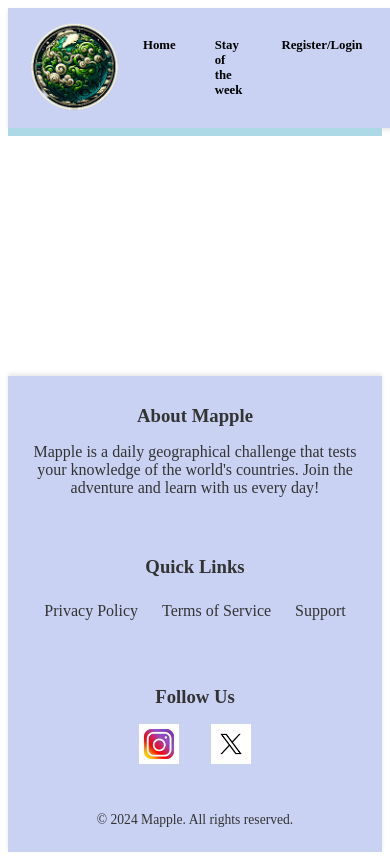
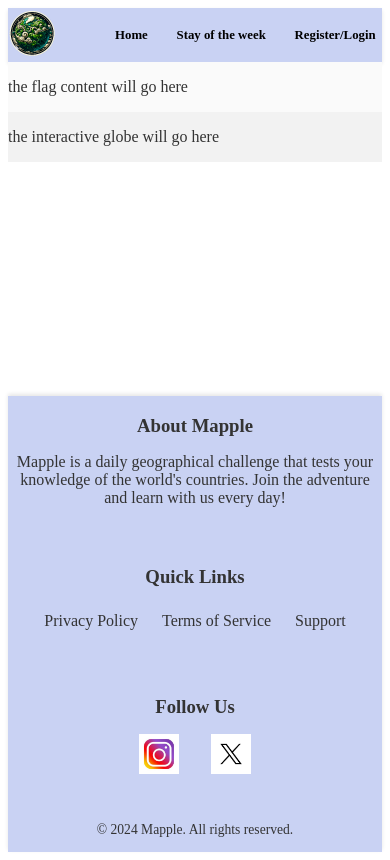
Before and after one commit to WuTangLan1/Mapple, a Vue app: page / in a window 390 px wide. Built offline with nearby package versions, Linux system fonts and the light colour scheme.

Commit message:
11
header basics achieved lol

```diff
--- a/src/components/homedir/bottomfooter.vue
+++ b/src/components/homedir/bottomfooter.vue
@@ -43,9 +43,9 @@ export default {
 .footer {
   background-color: #c9d2f3;
   color: #333;
-  padding: clamp(10px, 2vw, 20px);
   box-shadow: 0 -2px 4px rgba(0, 0, 0, 0.1);
   overflow: hidden;
+  width:100%;
 }
 
 
--- a/src/components/homedir/topheader.vue
+++ b/src/components/homedir/topheader.vue
@@ -5,7 +5,6 @@
     <div class="logo-container">
       <img src="@/assets/images/logo/mapple_logo.png" alt="Mapple Logo" class="logo"/>
     </div>
-    <h1 class="title">MAPPLE</h1>
     <nav class="navigation">
       <router-link to="/" class="nav-link">Home</router-link>
       <router-link to="/stay" class="nav-link">Stay of the week</router-link>
@@ -24,18 +23,13 @@ export default {
 .top-header {
   display: flex;
   align-items: center;
-  justify-content: space-between;
+  justify-content: space-between; /* Use space-between to place logo and nav-links on opposite ends */
   background-color: #c9d2f3;
   box-shadow: 0 2px 4px rgba(0, 0, 0, 0.1);
-  padding: clamp(10px, 2vw, 20px); /* Responsive padding */
   width: 100%;
   max-height: 100px;
   overflow: hidden;
-  margin-left: auto;
-  margin-right: auto;
-  max-width: calc(100% - 2 * clamp(10px, 2vw, 20px)); /* Calculate max-width considering the padding */
 }
-
 
 .logo-container {
   flex: 0 0 auto;
@@ -46,19 +40,10 @@ export default {
   max-width: 100%; /* Ensure logo does not exceed its container width */
 }
 
-.title {
-  flex: 0 1 auto;
-  text-align: left;
-  margin-left: 20px;
-  font-size: clamp(1.2em, 2.5vw, 2.5em); /* Responsive font size for title */
-  padding-right: 1rem;
-}
-
 .navigation {
-  flex: 1;
   display: flex;
-  justify-content: space-between;
-  padding-right: 1rem;
+  justify-content: flex-end;
+  gap: 1rem;
 }
 
 .nav-link {
@@ -66,51 +51,10 @@ export default {
   color: #000;
   font-weight: bold;
   padding: 0.5em;
-  margin: 0 0.5rem;
-  font-size: clamp(0.9em, 1vw, 1.2em); /* Responsive font size for navigation links */
+  font-size: clamp(0.8em, 2.5vw, 1em); /* Adjust font size for responsive design */
 }
 
 .nav-link:hover {
   text-decoration: underline;
 }
-
-@media (max-width: 750px) {
-  .title {
-    display: none;
-  }
-
-  .top-header {
-    padding: 10px clamp(2vw, 5vw, 20px);
-    justify-content: space-between;
-  }
-
-  .logo-container {
-    margin-right: auto;
-  }
-
-  .logo {
-    max-height: clamp(40px, 8vw, 60px);
-  }
-
-  .navigation {
-    padding-right: 0;
-    justify-content: space-around;
-  }
-
-  .logo-container {
-    flex: 0 0 auto;
-    margin-right: auto;
-  }
-
-  .logo {
-    max-height: 6rem;
-  }
-
-  .nav-link {
-    padding: 0.5em clamp(2vw, 5vw, 20px);
-    margin: 0;
-    font-size: clamp(0.8em, 2.5vw, 1em);
-  }
-}
-
 </style>
--- a/src/components/mappledir/flagdir/flagContainer.vue
+++ b/src/components/mappledir/flagdir/flagContainer.vue
@@ -2,7 +2,7 @@
 
 <template>
     <div class="flag-container">
-      <!-- Flag content goes here -->
+      <p>the flag content will go here</p>
     </div>
   </template>
 
@@ -17,6 +17,5 @@
     height: 50%;
     width: 100%;
     background-color: #fafafa;
-    border: 2px solid #add8e6;
     }
   </style>
--- a/src/components/mappledir/mapdir/mapContainer.vue
+++ b/src/components/mappledir/mapdir/mapContainer.vue
@@ -2,7 +2,7 @@
 
 <template>
     <div class="map-container">
-      <!-- Map content goes here -->
+      <p> the interactive globe will go here </p>
     </div>
   </template>
 
@@ -17,6 +17,5 @@
     height: 50%;
     width: 100%;
     background-color: #f2f2f2;
-    border: 2px solid #add8e6;
     }
   </style>
```
